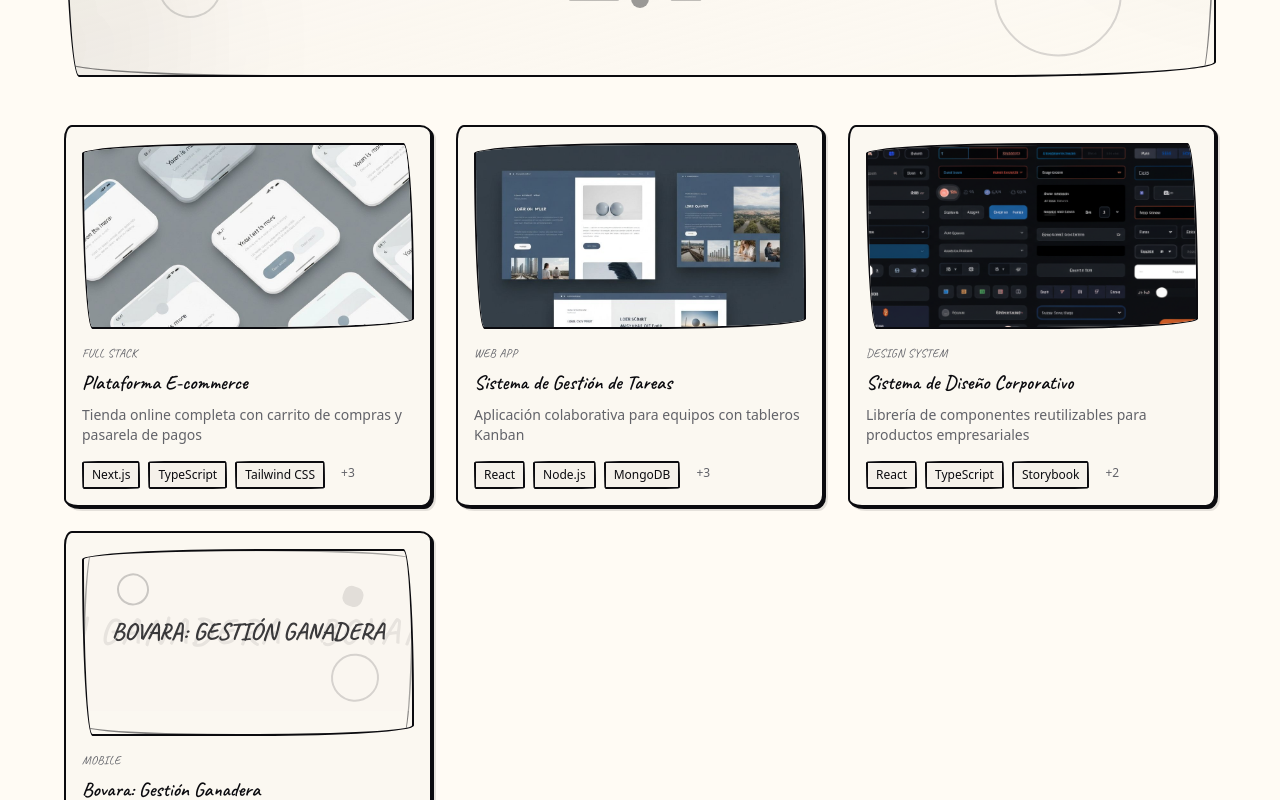
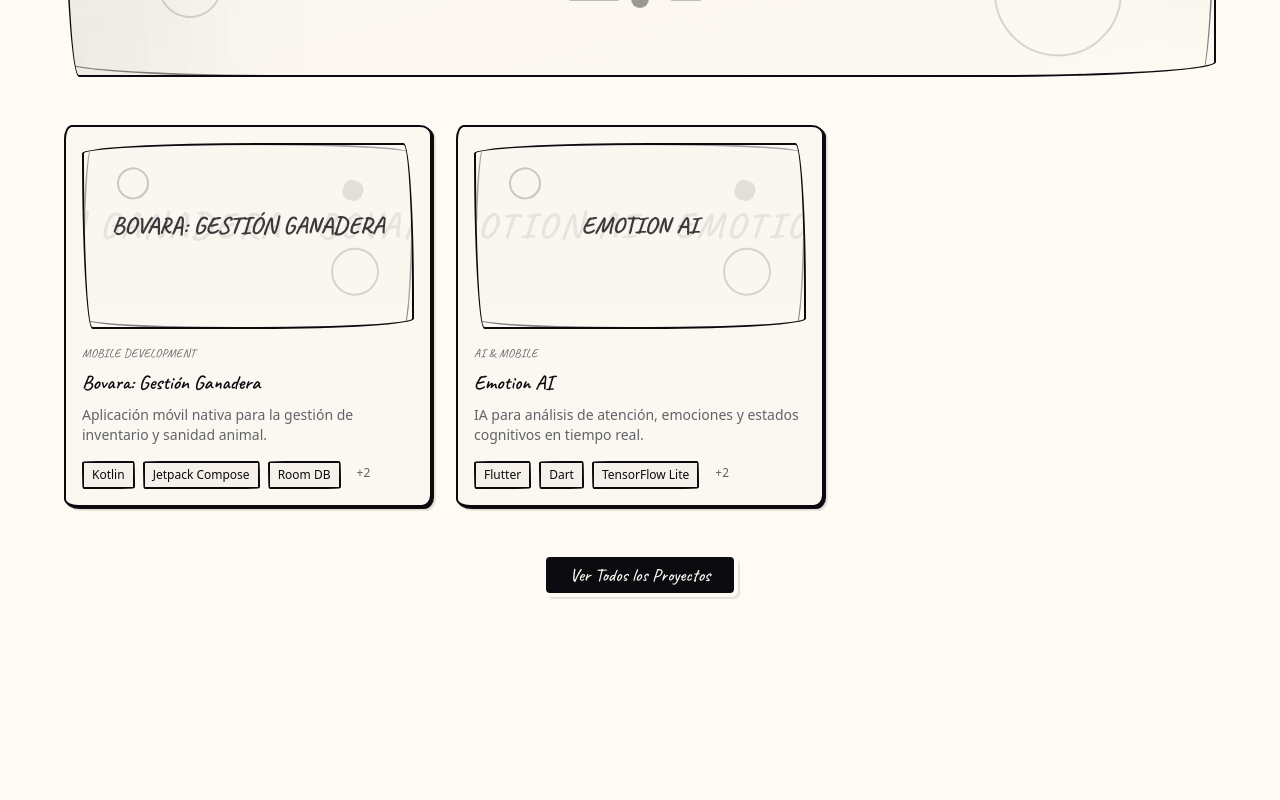
Before and after one commit to Dariohg/minimal-portfolio, a Next.js app: page / in a window 1280 px wide. Shown: the part 3340-4140 px from the top of the page. Built offline with nearby package versions, Linux system fonts and the light colour scheme; no server answers; what mailgun.js would draw is missing.

Commit message:
projects

```diff
--- a/data/projects.ts
+++ b/data/projects.ts
@@ -2,114 +2,35 @@ import type { Project } from "@/types"
 
 export const projects: Project[] = [
   {
-    id: "ecommerce-platform",
-    title: "Plataforma E-commerce",
-    description: "Tienda online completa con carrito de compras y pasarela de pagos",
+    id: "bovara-mobile-app",
+    title: "Bovara: Gestión Ganadera",
+    description: "Aplicación móvil nativa para la gestión de inventario y sanidad animal.",
     longDescription:
-        "Desarrollé una plataforma de e-commerce completa desde cero utilizando Next.js 14 y el App Router. La aplicación incluye un sistema de autenticación robusto, gestión de inventario en tiempo real, carrito de compras persistente, integración con Stripe para pagos, y un panel de administración completo. Implementé optimizaciones de rendimiento como ISR y streaming para mejorar la experiencia del usuario.",
-    category: "Full Stack",
-    image: "/modern-minimalist-app-interface-design.jpg",
-    stack: ["Next.js", "TypeScript", "Tailwind CSS", "PostgreSQL", "Stripe", "Vercel"],
+        "Aplicación móvil nativa desarrollada en Kotlin y Jetpack Compose para la gestión integral de operaciones ganaderas. Diseñada bajo arquitectura MVVM con inyección de dependencias (Koin), permite el control de inventario, seguimiento de vacunación, registro de medicamentos y trazabilidad. Cuenta con persistencia de datos local mediante Room Database y sincronización de respaldo en la nube con Firebase.",
+    category: "Mobile Development",
+    image: null,
+    stack: ["Kotlin", "Jetpack Compose", "Room DB", "Koin", "Firebase"],
     links: {
-      demo: "https://demo.example.com",
-      github: "https://github.com/usuario/proyecto",
-      live: "https://proyecto.com",
+      github: "https://github.com/Dariohg/bovara",
     },
     contribution:
-        "Arquitectura completa, desarrollo frontend y backend, integración de pagos, despliegue y optimización",
+        "Diseño y desarrollo completo de la aplicación nativa, definición de arquitectura MVVM, implementación de base de datos local y lógica de negocio.",
     featured: true,
   },
   {
-    id: "task-management",
-    title: "Sistema de Gestión de Tareas",
-    description: "Aplicación colaborativa para equipos con tableros Kanban",
+    id: "emotion-ai",
+    title: "Emotion AI",
+    description: "IA para análisis de atención, emociones y estados cognitivos en tiempo real.",
     longDescription:
-        "Creé una aplicación de gestión de tareas estilo Trello con funcionalidades de colaboración en tiempo real. Utilicé React para el frontend con drag-and-drop, Node.js para el backend, y WebSockets para actualizaciones en tiempo real. Los usuarios pueden crear tableros, listas y tarjetas, asignar tareas a miembros del equipo, establecer fechas límite y recibir notificaciones.",
-    category: "Web App",
-    image: "/clean-corporate-website-design.jpg",
-    stack: ["React", "Node.js", "MongoDB", "Socket.io", "Express", "Redux"],
+        "Sistema de inteligencia artificial integrado en móvil para analizar el estado del usuario en tiempo real mediante visión artificial. Utiliza modelos de TensorFlow Lite y Google ML Kit para procesar el flujo de la cámara y detectar métricas complejas como: nivel de atención, frustración, confusión y somnolencia. El sistema fue desarrollado como un paquete modular en Flutter, optimizado para inferencia en el dispositivo (Edge AI).",
+    category: "AI & Mobile",
+    image: null,
+    stack: ["Flutter", "Dart", "TensorFlow Lite", "Google ML Kit", "Computer Vision"],
     links: {
-      github: "https://github.com/usuario/task-manager",
-      live: "https://tasks.example.com",
+      github: "https://github.com/Dariohg/simulated_app",
     },
     contribution:
-        "Desarrollo full-stack, implementación de WebSockets, diseño de base de datos, sistema de autenticación",
-    featured: true,
-  },
-  {
-    id: "design-system",
-    title: "Sistema de Diseño Corporativo",
-    description: "Librería de componentes reutilizables para productos empresariales",
-    longDescription:
-        "Diseñé e implementé un sistema de diseño completo para una empresa con más de 50 componentes reutilizables. Incluye documentación interactiva con Storybook, tokens de diseño, guías de accesibilidad y mejores prácticas. El sistema está construido con React y TypeScript, publicado como paquete npm privado.",
-    category: "Design System",
-    image: "/design-system-ui-kit.png",
-    stack: ["React", "TypeScript", "Storybook", "CSS Modules", "Figma"],
-    links: {
-      demo: "https://storybook.example.com",
-    },
-    contribution: "Diseño de componentes, implementación en React, documentación, tokens de diseño, guías de uso",
-    featured: true,
-  },
-  {
-    id: "analytics-dashboard",
-    title: "Dashboard de Analytics",
-    description: "Panel de control con visualización de datos en tiempo real",
-    longDescription:
-        "Desarrollé un dashboard interactivo para visualizar métricas de negocio en tiempo real. Incluye gráficos personalizados, filtros avanzados, exportación de datos y reportes automatizados. Utilicé React Query para el manejo de estado del servidor y Recharts para las visualizaciones.",
-    category: "Data Visualization",
-    image: "/minimalist-ecommerce-shop-design.jpg",
-    stack: ["Next.js", "React Query", "Recharts", "PostgreSQL", "Prisma"],
-    links: {
-      demo: "https://analytics.example.com",
-    },
-    contribution: "Desarrollo frontend, integración con APIs, optimización de queries, diseño de visualizaciones",
-    featured: false,
-  },
-  {
-    id: "mobile-app",
-    title: "App Móvil de Fitness",
-    description: "Aplicación para seguimiento de ejercicios y nutrición",
-    longDescription:
-        "Creé una aplicación móvil multiplataforma para seguimiento de fitness usando React Native. Incluye planes de entrenamiento personalizados, seguimiento de calorías, integración con dispositivos wearables, y gamificación para motivar a los usuarios.",
-    category: "Mobile",
-    image: "/modern-minimalist-app-interface-design.jpg",
-    stack: ["React Native", "Expo", "Firebase", "TypeScript"],
-    links: {
-      github: "https://github.com/usuario/fitness-app",
-    },
-    contribution: "Desarrollo completo de la app, integración con APIs de salud, diseño UX/UI",
-    featured: false,
-  },
-  {
-    id: "api-gateway",
-    title: "API Gateway Microservicios",
-    description: "Gateway para orquestar múltiples microservicios",
-    longDescription:
-        "Implementé un API Gateway robusto para gestionar la comunicación entre múltiples microservicios. Incluye autenticación centralizada, rate limiting, caching, logging y monitoreo. Construido con Node.js y desplegado en AWS con alta disponibilidad.",
-    category: "Backend",
-    image: "/clean-corporate-website-design.jpg",
-    stack: ["Node.js", "Express", "Redis", "AWS", "Docker", "Kubernetes"],
-    links: {
-      github: "https://github.com/usuario/api-gateway",
-    },
-    contribution: "Arquitectura de microservicios, implementación del gateway, configuración de infraestructura",
-    featured: false,
-  },
-  {
-    id: "bovara-mobile-app",
-    title: "Bovara: Gestión Ganadera",
-    description: "Aplicación móvil nativa (Kotlin/Jetpack Compose) para la gestión de inventario, sanidad y trazabilidad de ganado.",
-    longDescription:
-        "Aplicación móvil nativa desarrollada en Kotlin y Jetpack Compose para la gestión completa de operaciones ganaderas. Bovara está diseñada bajo arquitectura MVVM con inyección de dependencias Koin. Incluye control de inventario, módulo de vacunación, registro de medicamentos y persistencia de datos mediante Room Database, con funciones para respaldo a Firebase.",
-    category: "Mobile",
-    image: null,
-    stack: ["Kotlin", "Jetpack Compose", "Room DB", "Koin", "Firebase"],
-    links: {
-      github: "URL_DEL_REPOSITORIO_DE_BOVARA",
-    },
-    contribution:
-        "Diseño y desarrollo completo de la aplicación móvil nativa, implementación de la arquitectura MVVM, lógica de persistencia de datos y módulos de sanidad.",
+        "Implementación de modelos TFLite personalizados, algoritmos de cálculo de atención y somnolencia basados en landmarks faciales, y optimización de rendimiento en tiempo real.",
     featured: true,
   },
 ]
```
